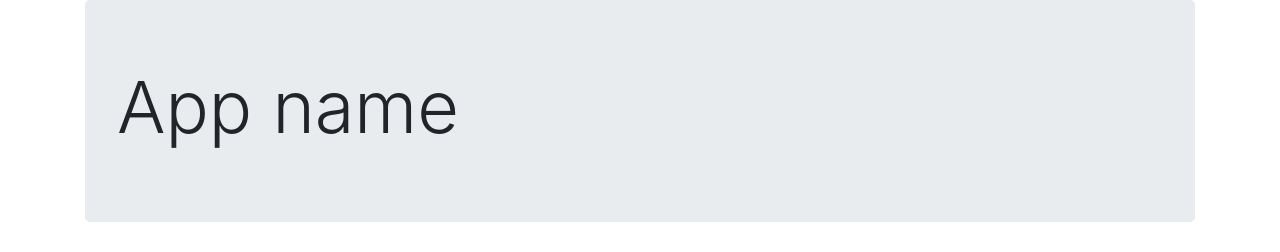
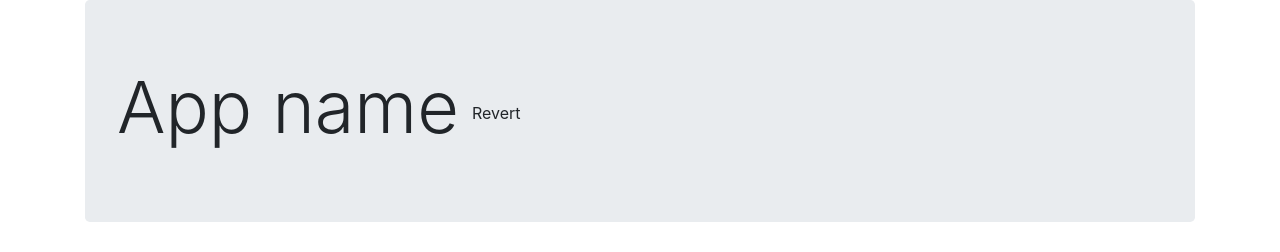
Before and after one commit to Safarov-E/React-Project, a React (Create React App) app: page / in a window 1280 px wide. Shown: the top 252 px of the page. Built offline with nearby package versions, Linux system fonts and the light colour scheme.

Commit message:
Жизненный цикл React-компонентов

```diff
--- a/src/components/App.js
+++ b/src/components/App.js
@@ -1,17 +1,28 @@
-import React from 'react'
+import React, {Component} from 'react'
 import ArticleList from './ArticleList/index.js'
 import articles from '../fixtures'
 import 'bootstrap/dist/css/bootstrap.css'
 
-function App() {
-	return (
-		<div className="container">
-			<div className="jumbotron">
-				<h1 className="display-3"> App name </h1>
+class App extends Component {
+	state = {
+		reverted: false
+	}
+	render() {
+		return (
+			<div className="container">
+				<div className="jumbotron">
+					<h1 className="display-3">
+						App name
+						<button className="btn" onClick = {this.revert}> Revert </button>
+					</h1>
+				</div>
+				<ArticleList articles = {this.state.reverted ? articles.reverse() : articles} />
 			</div>
-			<ArticleList articles = {articles} />
-		</div>
-	)
+		)
+	}
+	revert = () => this.setState ({
+		reverted: !this.state.reverted
+	})
 }
 
 export default App
--- a/src/components/Article.js
+++ b/src/components/Article.js
@@ -8,6 +8,21 @@
 			isOpen: props.defaultOpen
 		}
 	}
+
+	componentWillMount() {
+		console.log('---', 'mounting')
+	}
+
+	componentWillReceiveProps(nextProps) {
+		if (nextProps.defaultOpen !== this.props.defaultOpen) this.setState ({
+			isOpen: nextProps.defaultOpen
+		})
+	}
+
+	componentWillUpdate() {
+		console.log('---', 'will update')
+	}
+
 	render() {
 		const {article} = this.props
 		const body = this.state.isOpen && <section className="card-text"> {article.text} </section>
```
